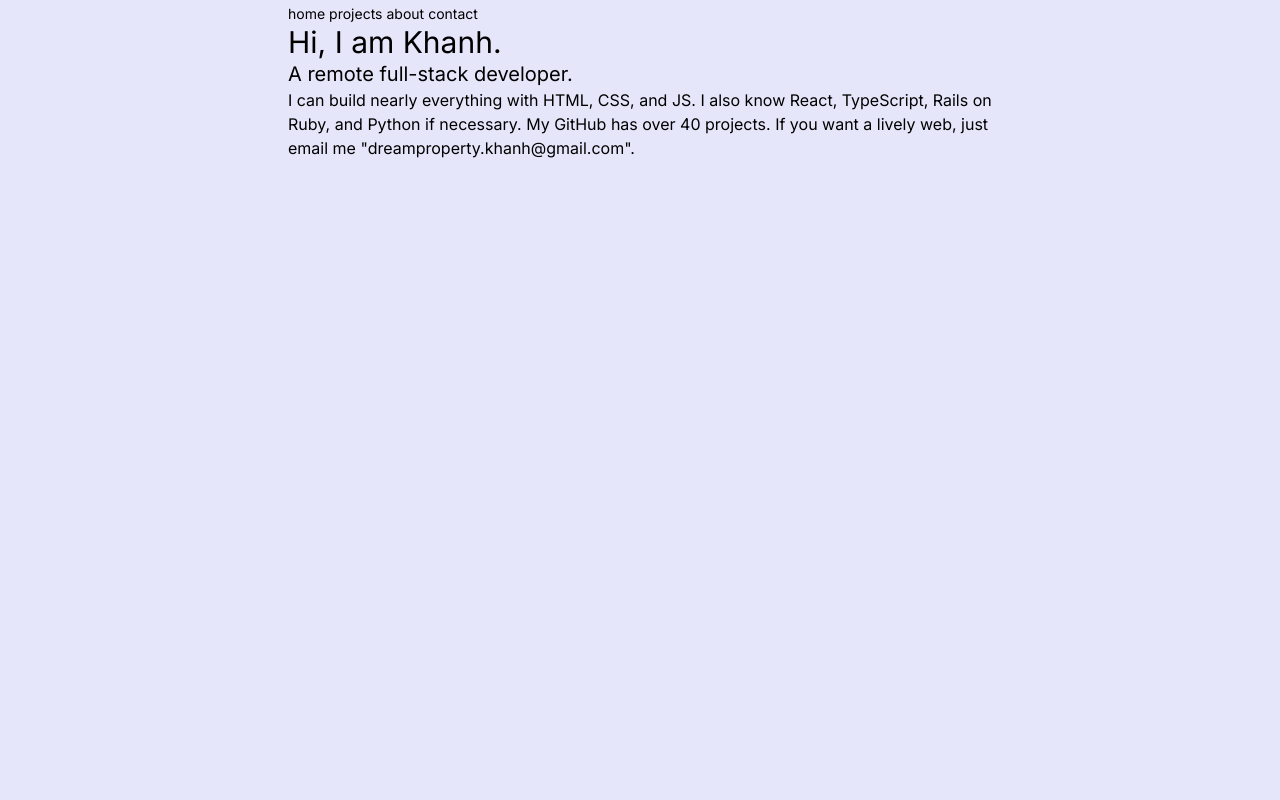
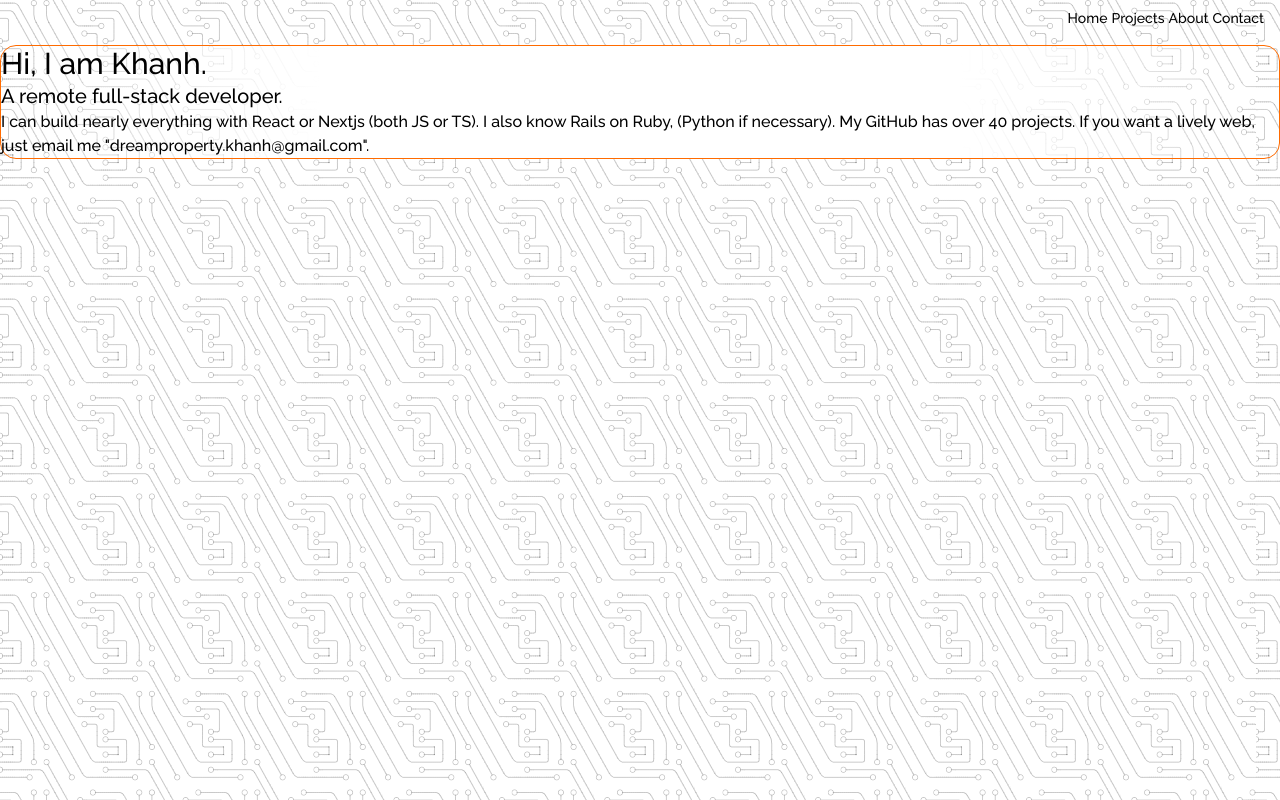
Before and after one commit to khanh-devos/nextjs-oscar, a Next.js app: page /portfolio in a window 1280 px wide. Built offline with nearby package versions, Linux system fonts and the light colour scheme.

Commit message:
Home and Projects pages added

```diff
--- a/package.json
+++ b/package.json
@@ -24,6 +24,7 @@
     "postcss": "8.4.29",
     "react": "18.2.0",
     "react-dom": "18.2.0",
+    "react-multi-carousel": "^2.8.4",
     "react-redux": "^8.1.2",
     "react-router-dom": "^6.15.0",
     "tailwindcss": "3.3.3",
--- a/src/app/globals.css
+++ b/src/app/globals.css
@@ -1,9 +1,11 @@
+@import url("https://fonts.googleapis.com/css2?family=Raleway:wght@500;700&display=swap");
+@import url("https://fonts.googleapis.com/css2?family=Roboto:wght@500;700&display=swap");
 @tailwind base;
 @tailwind components;
 @tailwind utilities;
 
 :root {
-  --bodyPadding: 18rem;
+  --bodyPadding: 1.2rem;
   --color1: #ec4c8b;
   --color2: #fe5395;
   --color3: #cf4278;
@@ -24,12 +26,18 @@
   padding: 0;
   margin: 0;
   color: white;
+  font-family: Rotobo, Raleway, fantasy;
 }
 
 body {
   font-size: 14px;
-  padding: 0.2rem var(--bodyPadding);
+  font-family: Rotobo, Raleway, fantasy;
+  padding: 0;
   background: lavender;
+  /* background: linear-gradient(to right, rgba(255,255,255, 0), white , rgba(255,255,255, 0)); */
+  overflow: auto;
+  min-width: 100%;
+  min-height: 100vh;
 }
 
 .color-1 { background-color: var(--color1);}
--- a/src/app/nobelists_context/App.tsx
+++ b/src/app/nobelists_context/App.tsx
@@ -69,7 +69,7 @@ export default function MyApp({
   }
 
   return (
-    <div className="color-1 p-0 min-h-screen">
+    <div className="color-1 max-w-3xl min-h-screen" style={{margin: 'auto'}}>
     <ErrorBoundary>
 
     <ContextComponent.Provider value={{
--- a/src/app/portfolio/App.tsx
+++ b/src/app/portfolio/App.tsx
@@ -1,22 +1,26 @@
 'use client'
 
-import { useState } from "react"
+import { useEffect, useState } from "react"
 import ErrorBoundary from "../ErrorBoundary"
-import { MyBtn1, MyNavigation } from "../styledComponents"
+import About from "./components/About"
+import Contact from "./components/Contact"
 import Home from "./components/Home"
 import Navigation from "./components/Navigation"
-
+import Projects from "./components/Projects"
+import typo1 from "../../imgs/portfolio/typo1.png"
 
 const App = () => {
-  const [home, setHome] = useState(true)
-
-
+  const [show, setShow] = useState([1, 0, 0, 0]);
 
   return (
-    <div>
+    <div className="w-full h-screen" style={{background: `url(${typo1.src}) repeat`}}>
     <ErrorBoundary>
-      <Navigation />
-      {home && <Home />}
+      <Navigation setShow={setShow} />
+
+      {Boolean(show[0]) && <Home />}
+      {Boolean(show[1]) && <Projects />}
+      {Boolean(show[2]) && <About />}
+      {Boolean(show[3]) && <Contact />}
 
 
 
--- /dev/null
+++ b/src/app/portfolio/components/About.tsx
@@ -0,0 +1,9 @@
+import { MyParagraph1 } from "@/app/styledComponents";
+
+const About = () => {
+  return (<div>
+    <MyParagraph1 text="About" />
+  </div>)
+}
+
+export default About;
--- /dev/null
+++ b/src/app/portfolio/components/Contact.tsx
@@ -0,0 +1,9 @@
+import { MyParagraph1 } from "@/app/styledComponents";
+
+const Contact = () => {
+  return (<div>
+    <MyParagraph1 text="Contact" />
+  </div>)
+}
+
+export default Contact;
--- a/src/app/portfolio/components/Home.tsx
+++ b/src/app/portfolio/components/Home.tsx
@@ -1,14 +1,15 @@
-import { MyHeader1, MyParagraph1, MyParagraph2 } from "@/app/styledComponents"
+import { MyHeader1, MyLinearGradient, MyParagraph1, MyParagraph2 } from "@/app/styledComponents"
 
 
 const Home = () => {
-  return (<div>
+
+  return (<MyLinearGradient stroke="#ff6b00" color="white" margin="20" padding="10">
     <MyHeader1 text="Hi, I am Khanh." />
 
     <MyParagraph1 text="A remote full-stack developer." />
 
-    <MyParagraph2 text='I can build nearly everything with HTML, CSS, and JS. I also know React, TypeScript, Rails on Ruby, and Python if necessary. My GitHub has over 40 projects. If you want a lively web, just email me "dreamproperty.khanh@gmail.com".' />
-  </div>
+    <MyParagraph2 text='I can build nearly everything with React or Nextjs (both JS or TS). I also know Rails on Ruby, (Python if necessary). My GitHub has over 40 projects. If you want a lively web, just email me "dreamproperty.khanh@gmail.com".' />
+  </MyLinearGradient>
   )
 }
 
--- a/src/app/portfolio/components/Navigation.tsx
+++ b/src/app/portfolio/components/Navigation.tsx
@@ -1,7 +1,12 @@
 import { MyBtn1, MyNavigation } from "@/app/styledComponents";
+import { Dispatch, SetStateAction } from "react";
 
 
-const Navigation = () => {
+const Navigation = ({
+  setShow
+} : {
+  setShow: Dispatch<SetStateAction<Array<number>>>
+}) => {
   const handleCallback = (e: any): void => {
     const currentID = e.currentTarget.id;
 
@@ -9,9 +14,12 @@ const Navigation = () => {
     Object.values(es).forEach((e) => {
       if (e.getAttribute('id') === currentID) {
         e.classList.add('underline')
+        e.classList.add('font-bold')
+        setShow((state) => state.map((_, index) => index === Number(currentID) ? 1: 0 ));
       }
       else {
         e.classList.remove('underline')
+        e.classList.remove('font-bold')
       }
     })
 
@@ -19,10 +27,10 @@ const Navigation = () => {
 
   return (<div>
     <MyNavigation >
-      <MyBtn1 text="home" toggle="header" id="0" callback={handleCallback} />
-      <MyBtn1 text="projects" toggle="header" id="1" callback={handleCallback} />
-      <MyBtn1 text="about" toggle="header" id="2" callback={handleCallback} />
-      <MyBtn1 text="contact" toggle="header" id="3" callback={handleCallback} />
+      <MyBtn1 text="Home" toggle="header" id="0" callback={handleCallback} />
+      <MyBtn1 text="Projects" toggle="header" id="1" callback={handleCallback} />
+      <MyBtn1 text="About" toggle="header" id="2" callback={handleCallback} />
+      <MyBtn1 text="Contact" toggle="header" id="3" callback={handleCallback} />
 
     </MyNavigation>
   </div>)
--- /dev/null
+++ b/src/app/portfolio/components/Projects.tsx
@@ -0,0 +1,51 @@
+import { MyGridSection, MirroredImage } from "@/app/styledComponents";
+import Link from "next/link";
+import Carousel from 'react-multi-carousel';
+import 'react-multi-carousel/lib/styles.css';
+import { desktopProjects, projects } from "./data";
+
+
+
+
+
+const Projects = () => {
+
+  const responsive = {
+    desktop: {
+      breakpoint: { max: 3000, min: 1024 },
+      items: 2
+    },
+    mobile: {
+      breakpoint: { max: 768, min: 0 },
+      items: 1
+    }
+  };
+
+
+  return (<div className="">
+    <Carousel responsive={responsive} showDots={true}>
+      {
+        desktopProjects.map((project, i) => {
+
+        return (
+          <button onDoubleClick={() => window.open(project.url)}
+            className="relative select-none" key={project.id}>
+              <MirroredImage
+                url={project.img}
+                alt="ebike"
+                height="300"
+                text={project.description}
+                links={[project.url, project.git]}
+              />
+
+          </button>
+        )})
+      }
+
+  </Carousel>
+  </div>
+
+  )
+}
+
+export default Projects;
--- /dev/null
+++ b/src/app/portfolio/components/data.tsx
@@ -0,0 +1,66 @@
+export const projects = [
+  {
+    id: 0,
+    image: "https://pisces.bbystatic.com/image2/BestBuy_US/images/products/6535/6535466_sd.jpg",
+    tech: 'TypeScript'
+  },
+  {
+    id: 1,
+    image: "https://pisces.bbystatic.com/image2/BestBuy_US/images/products/6535/6535466_sd.jpg",
+    tech: 'JavaScript'
+  },
+  {
+    id: 2,
+    image: "https://pisces.bbystatic.com/image2/BestBuy_US/images/products/6535/6535466_sd.jpg",
+    tech: 'React'
+  },
+  {
+    id: 3,
+    image: "https://pisces.bbystatic.com/image2/BestBuy_US/images/products/6535/6535466_sd.jpg",
+    tech: 'Rails'
+  },
+  {
+    id: 4,
+    image: "https://pisces.bbystatic.com/image2/BestBuy_US/images/products/6535/6535466_sd.jpg",
+    tech: 'Webpack'
+  },
+];
+
+export const desktopProjects = [
+  {
+    id: 'project0',
+    title: 'TO DO List',
+    img: 'https://www.adobe.com/content/dam/dx-dc/images/landing/discover/uk/pomodoro-technique/AdobeStock_124738800.jpeg',
+    tech: ['Webpack'],
+    description: 'List of tasks to do, allow checkbox to update a task state completed, add or remove a task, modify task description, drag and drop a task to exchange position with another task.',
+    url: 'https://khanh-devos.github.io/TO-DO-LIST/dist/',
+    git: 'https://github.com/khanh-devos/TO-DO-LIST',
+  },
+  {
+    id: 'project1',
+    title: 'Ebike Test-Ride',
+    img: 'https://i.morioh.com/210415/831bb8a9.webp',
+    tech: ['Reactjs', 'Rails', 'API'],
+    description: 'Two parts: backend ROR and frontend React for booking a test-ride of your favorite ebike.',
+    url: 'https://khanh-devos.github.io/capstone-ebike-reservation-frontend/',
+    git: 'https://github.com/khanh-devos/capstone-ebike-reservation-backend',
+  },
+  {
+    id: 'project2',
+    title: 'Episodes',
+    img: 'https://upload.wikimedia.org/wikipedia/en/f/f9/Under_the_Dome_R1_S1_DVD.jpg',
+    tech: ['Webpack', 'JavaScript', 'Redux'],
+    description: 'List of episodes of the UNDER THE DOME, an implementation of JS and Redux for curiosity',
+    url: 'https://khanh-devos.github.io/Capstone2-Kanban/',
+    git: 'https://github.com/khanh-devos/Capstone2-Kanban',
+  },
+  {
+    id: 'project3',
+    title: 'Nobelists (TS)',
+    img: 'https://upload.wikimedia.org/wikipedia/en/e/ed/Nobel_Prize.png',
+    tech: ['TypeScript', 'Tailwind', 'Nextjs'],
+    description: 'A TypeScript prototype of Nobelists above but built on Nextjs and TypeScript.',
+    url: 'https://nextjs-oscar-khanh-git-feature-khanh-devos.vercel.app/nobelists_context',
+    git: 'https://github.com/khanh-devos/nobel-ts',
+  }
+];
--- a/src/app/styledComponents.tsx
+++ b/src/app/styledComponents.tsx
@@ -1,5 +1,8 @@
-import React, { MouseEventHandler } from "react"
+'use client'
+
+import React, { useState } from "react"
 import Link from 'next/link';
+import Image from "next/image";
 
 export const MyHeader1 = ({text} : {text: string}) => {
     return <h1 className="text-black text-3xl">
@@ -14,13 +17,19 @@ export const MyHeader2 = ({text} : {text: string}) => {
 }
 
 export const MyParagraph1 = ({text} : {text: string}) => {
-    return <p className="text-black text-xl">
+    return <p className="text-black text-xl" >
         {text}
     </p>
 }
 
 export const MyParagraph2 = ({text} : {text: string}) => {
     return <p className="text-black text-base">
+        {text}
+    </p>
+}
+
+export const MyParagraph3 = ({text} : {text: string}) => {
+    return <p className="text-black text-sm">
         {text}
     </p>
 }
@@ -53,6 +62,96 @@ export const MySection = ({children} : {children: React.ReactNode}) => {
     </div>)
 }
 
+export const MyGridSection = ({
+    children, width
+} : {
+    width: string,
+    children: React.ReactNode
+}) => {
+    return (<div style={{
+        display: 'grid',
+        gridGap: '5px',
+        gridTemplateColumns: `repeat(auto-fit, minmax(${width}, auto))`,
+
+    }}>
+        {children}
+    </div>)
+}
+
+export const MirroredImage = ({
+    url, alt, height, text, links
+}:{
+    url: string,
+    alt: string,
+    height: string,
+    text: string,
+    links: Array<string>
+}) => {
+
+    const [mousePos, setMousePos] = useState([0,0]);
+
+    const center = [Number(window.innerWidth)/2, Number(window.innerHeight)/2];
+    const maxAngleX = -10;
+    const maxAngleY = 10;
+
+    const showMousePos = (e: any) => {
+        const stumbling = [
+            ((Number(e.clientX) - center[0]) / center[0]) * maxAngleX,
+            ((Number(e.clientY) - center[1]) / center[1]) * maxAngleY
+        ]
+
+        setMousePos(stumbling);
+
+    };
+
+
+    document.querySelector('body')?.addEventListener('mousemove', showMousePos)
+
+    const responsiveMargin = Number(window.innerWidth) > 768 ? '70px': '40px';
+    const responsiveHeight = Number(window.innerWidth) > 768 ? '400px': '300px';
+
+    return (
+    <div className="shadow-black"
+        style={{
+            margin: responsiveMargin,
+            perspective: '1000px'
+        }}
+        draggable={false}>
+      <div style={{position: 'relative', width:'100%', height: responsiveHeight,
+        boxShadow: '30px 30px 100px grey',
+        borderRadius: '20%',
+        outline: 'auto whitesmoke',
+
+        transform: `rotateX(${mousePos[1]}deg) rotateY(${mousePos[0]}deg)`
+
+        }}
+
+
+        >
+        <Image
+            draggable={false}
+            src={url}
+            alt={alt}
+            quality={100}
+            fill
+            style={{objectFit: 'fill', zIndex: '0', borderRadius: '20%'}}
+            // sizes="(max-width: 768px) 100vw, (max-width: 1200px) 33vw, 20vw"
+
+        />
+      </div>
+      <div className="text-center w-full mt-20 flex gap-1" draggable={false}>
+      <MyLinearGradient stroke="white" color="lightgreen" margin="0" padding="3">
+        <p className="text-black" >{text}
+        {' '}
+        <MyLink pathname={links[0]} title="Demo" />
+        {" | "}
+        <MyLink pathname={links[1]} title="Source" />
+        </p>
+      </MyLinearGradient>
+      </div>
+    </div>
+    )
+}
 
 export const MyLink = ({
     pathname,
@@ -63,13 +162,43 @@ export const MyLink = ({
 }) => {
     return <Link
         href={{ pathname }}
-        className="text-black h-16 w-1/2 flex flex-rows-1 items-center text-xl" >
+        className="text-black underline text-orange-600 font-bold" style={{margin: 'auto'}} >
         {title}
     </Link>
 }
 
-export const MyNavigation = ({children} : {children: React.ReactNode}) => {
-    return (<div className="flex flex-row gap-1">
+
+
+
+export const MyNavigation = ({
+    children
+} : {
+    children: React.ReactNode
+}) => {
+    return (<div className="text-black flex flex-row gap-1 justify-end p-4 pt-2">
         {children}
     </div>)
 }
+
+export const MyLinearGradient = ({
+    children,
+    color,
+    stroke,
+    margin,
+    padding
+}:{
+    children: React.ReactNode,
+    color: string,
+    margin: string,
+    padding: string,
+    stroke: string
+}) => {
+
+    return (
+    <div
+      className={`ml-${margin} mr-${margin} p-${padding}
+      rounded-2xl`}
+      style={{background: `linear-gradient(to right, rgba(255,255,255, 0), ${color}, ${color}, ${color}, rgba(255,255,255, 0))`, border: `1px solid ${stroke}`}}>
+        {children}
+    </div>)
+}
```
Also changed, not shown: next.config.js (+8 -0 lines), src/imgs/portfolio/typo1.png (added), 1 other file (tests, documents, lock files or other folders).
